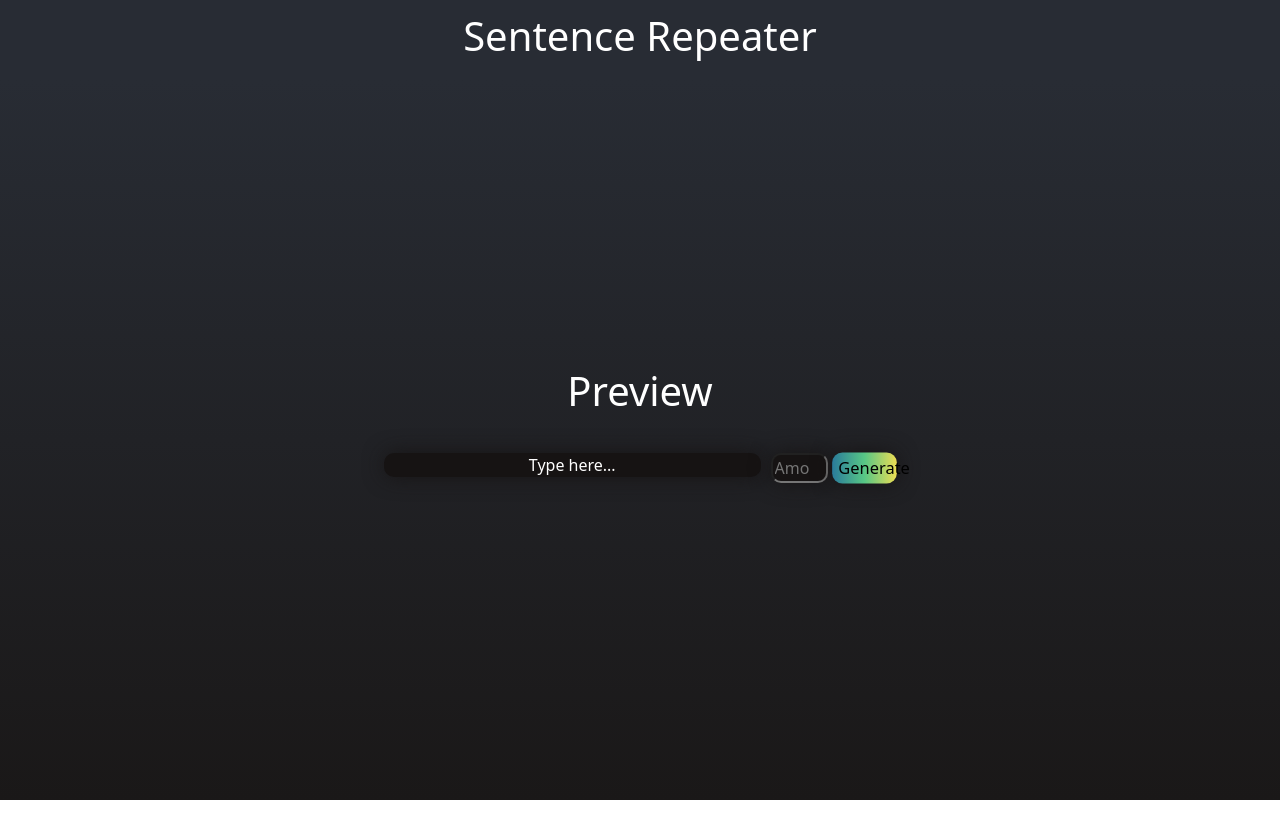
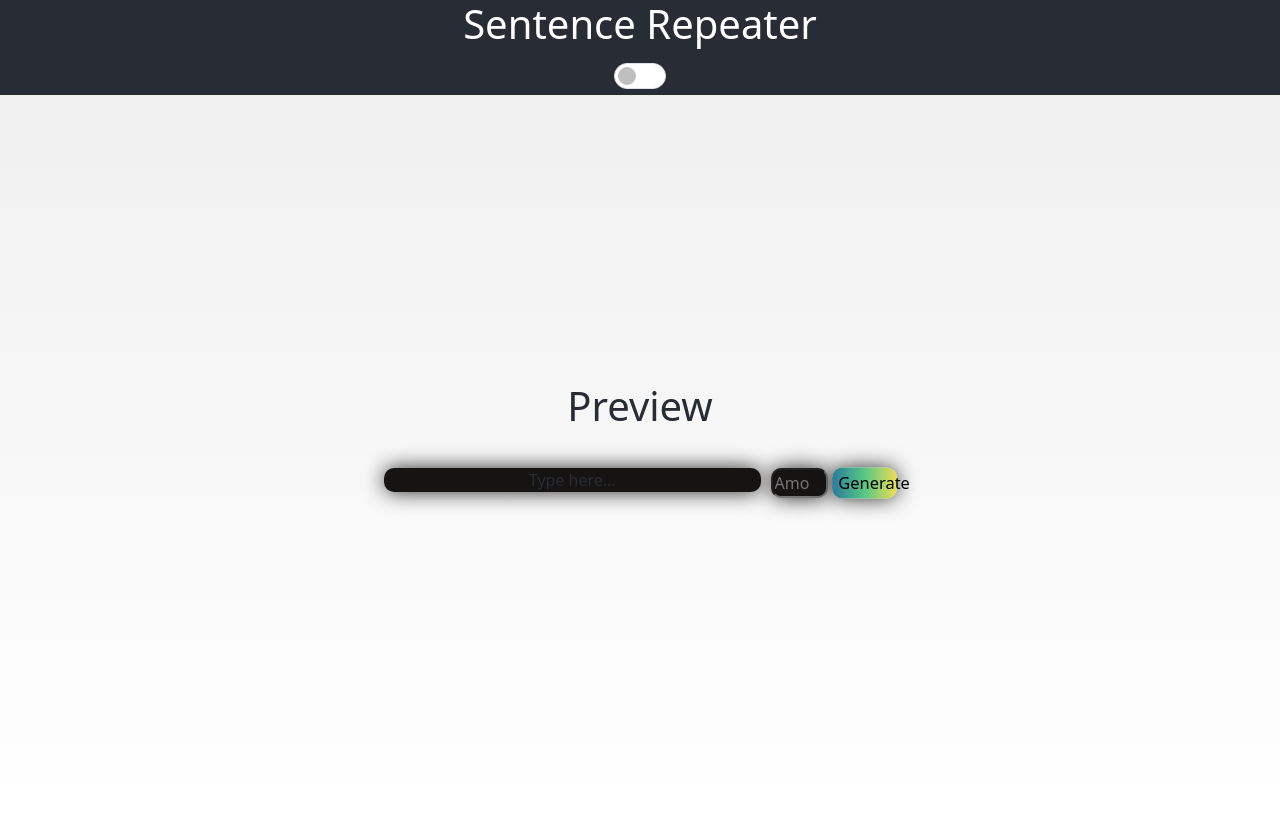
Before and after one commit to akael888/sentence-repeater, a React (Create React App) app in the folder my-app/: page / in a window 1280 px wide. Built offline with nearby package versions, Linux system fonts and the light colour scheme.

Commit message:
feat : Add Dark Mode Base Functionality

```diff
--- a/my-app/src/App.css
+++ b/my-app/src/App.css
@@ -32,7 +32,42 @@
   from {
     transform: rotate(0deg);
   }
+
   to {
     transform: rotate(360deg);
   }
 }
+
+body.dark * {
+  --main-color: #282c34;
+  --color-background: #282c34;
+  --color-foreground: #white;
+  --gradient-color-start: #161313;
+  --gradient-color-end: #2E2E2E;
+  --text-color:  #FFFFFF;
+
+  --image-grayscale: 50%;
+  --image-opacity: 90%;
+
+  /* background-color: #282c34 !important;
+  color: white !important; */
+  ;
+}
+
+body * {
+
+
+  --color-background: #FFFFFF;
+  --color-foreground: #282c34;
+  --gradient-color-start: #F0F0F0;
+  --gradient-color-end: #FFFFFF;
+  --text-color:  #282c34;
+
+   --image-grayscale: 0;
+  --image-opacity: 100%;
+
+  /* background-color: white !important;
+  ;
+  color: #282c34 !important;
+  ; */
+}
--- a/my-app/src/App.js
+++ b/my-app/src/App.js
@@ -1,23 +1,37 @@
-
 import "./App.css";
-import {useState } from "react";
+import { useEffect, useState } from "react";
 import Repeater from "./components/repeater";
+import Mode from "./components/toggle-mode";
 
 function App() {
   // Repeater Components
-  const [mainText, setMainText] = useState('Input your Text');
-
-
+  const [mainText, setMainText] = useState("Input your Text");
+  const [isDarkMode, setIsDarkMode] = useState(false);
 
   const handleMainTextChange = (event) => {
     setMainText(event.target.value);
   };
 
+  const handleDarkModeChanges = (event) => {
+    setIsDarkMode(!isDarkMode);
+    console.log("Current Mode is : " + isDarkMode);
+  };
+
+  useEffect(() => {
+    if (isDarkMode === true) {
+      document.body.classList.add("dark");
+    } else {
+      document.body.classList.remove("dark");
+    }
+  }, [isDarkMode]);
 
   return (
     <div className="App">
       <header className="App-header">
-        <TitleHeader />
+        <TitleHeader
+          darkModeTitle={isDarkMode}
+          darkModeChangesTitle={handleDarkModeChanges}
+        />
       </header>
       <div>
         <Repeater mainTextChange={handleMainTextChange} />
@@ -26,11 +40,15 @@ function App() {
   );
 }
 
-function TitleHeader() {
+function TitleHeader({ darkModeTitle, darkModeChangesTitle }) {
   return (
     <>
       <div className="title-container">
         <h1>Sentence Repeater</h1>
+        <Mode
+          currentState={darkModeTitle}
+          darkModeChanges={darkModeChangesTitle}
+        />
       </div>
     </>
   );
--- a/my-app/src/components/repeater.module.css
+++ b/my-app/src/components/repeater.module.css
@@ -1,6 +1,4 @@
-* {
-  color: white;
-}
+
 
 @keyframes fadeInTop {
   0% {
@@ -36,12 +34,18 @@
   width: 100%;
   min-height: 90vh;
   display: flex;
-  background: linear-gradient(180deg, rgba(40, 44, 52, 1) 0%, rgba(26, 24, 24, 1) 100%);
+  background: linear-gradient(180deg, var(--gradient-color-start) 0%, var(--gradient-color-end) 100%);
   justify-content: center;
   overflow: hidden;
-
+  color: var(--text-color);
 
 }
+
+.all-container *{
+  color: var(--text-color);
+
+}
+
 
 .hidden-containers {
   display: flex;
--- a/my-app/src/components/results.module.css
+++ b/my-app/src/components/results.module.css
@@ -32,6 +32,8 @@
     display: grid;
     grid-auto-flow: column;
     grid-template-columns: 1fr 0.09fr;
+    background-color: rgb(22, 19, 19);
+    border-radius: 10px;
 }
 
 .results-table-header-container * {
@@ -50,8 +52,8 @@
     margin: auto;
 
     display: grid;
-
-
+    background-color: rgb(22, 19, 19);
+    background: linear-gradient(180deg,rgba(22, 19, 19, 1) 0%, rgba(46, 46, 46, 1) 100%);
 
 }
 
--- /dev/null
+++ b/my-app/src/components/toggle-mode.js
@@ -0,0 +1,13 @@
+import Toggle from "react-bootstrap/Form";
+
+function Mode({ currentState, darkModeChanges }) {
+  return (
+    <>
+      <Toggle>
+        <Toggle.Check onChange={darkModeChanges} type="switch" />
+      </Toggle>
+    </>
+  );
+}
+
+export default Mode;
```
